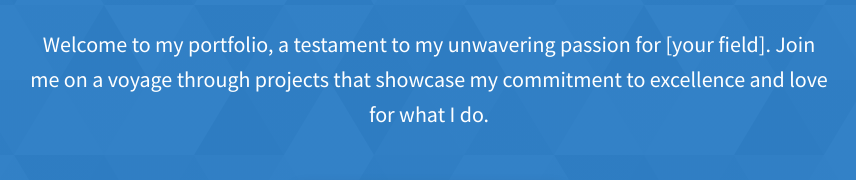
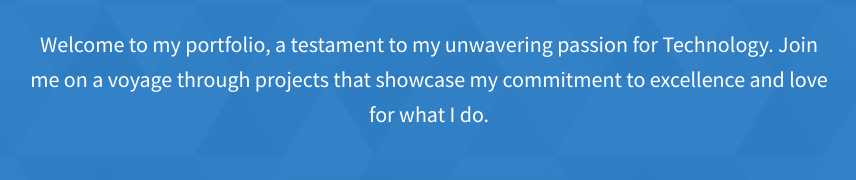
Before and after one commit to Tassnim07/shaiktr-uc.github.io, a website: page index.html in a window 1280 px wide. Shown: the part 370-550 px from the top of the page, 211-1067 px from the left. Drawn offline with Linux system fonts and the light colour scheme; files whose address does not match are found by name.

Commit message:
Update index.html

```diff
--- a/index.html
+++ b/index.html
@@ -87,7 +87,7 @@
         <h1 class="heading-primary">Hey, My name is Tassnim Kousar Shaik</h1>
         <div class="home-hero__info">
           <p class="text-primary">
-            Welcome to my portfolio, a testament to my unwavering passion for [your field]. Join me on a voyage through projects that showcase my commitment to excellence and love for what I do.
+            Welcome to my portfolio, a testament to my unwavering passion for Technology. Join me on a voyage through projects that showcase my commitment to excellence and love for what I do.
           </p>
         </div>
         <div class="home-hero__cta">
```
